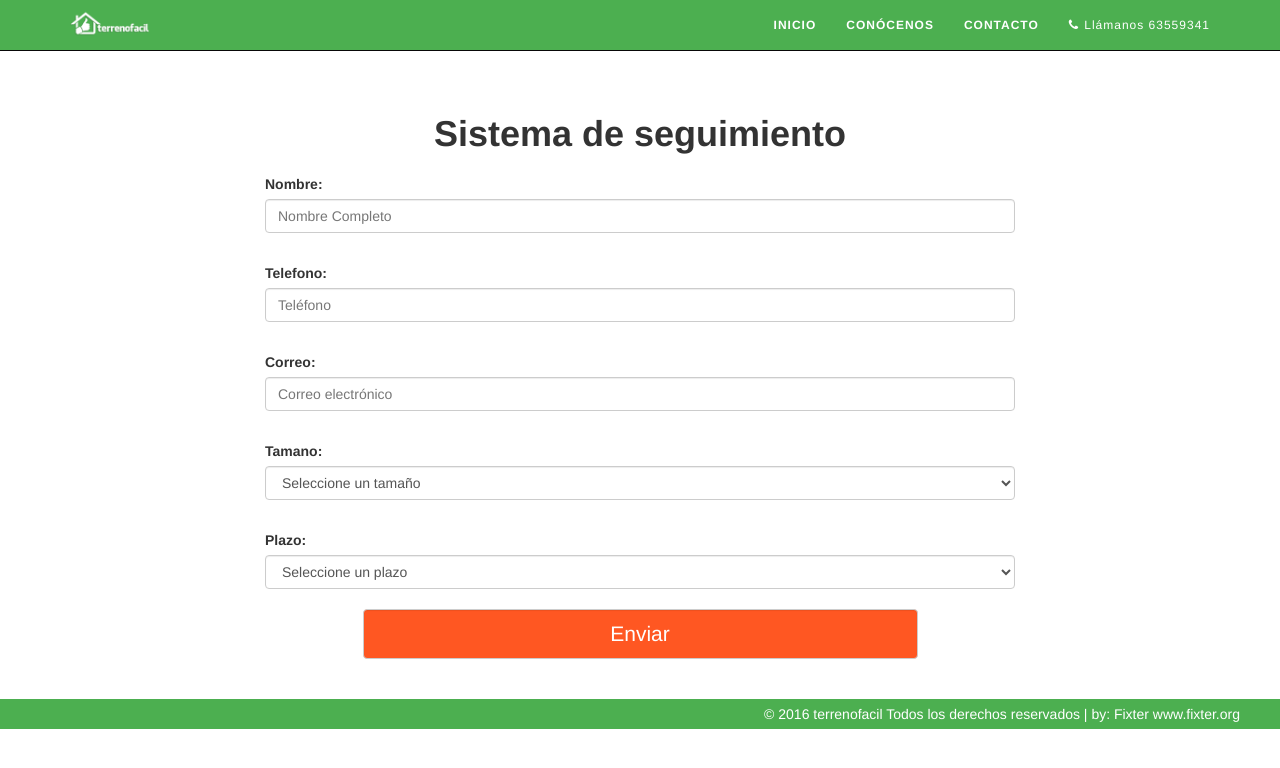
After one commit to Serchcode/terrenofacil, a Django app: template Clientes/templates/registration/login.html in a window 1280 px wide. The commit adds this page. Shown: the top 768 px of the page. Run offline with Django 3.2, Linux system fonts and the light colour scheme; the template is opened without the code that fills it: values that come from a table or form of the project are taken from there, others are empty; parts of the project's set-up code (start-up, migrations or seed data) failed here and were passed over; some libraries are stand-ins or nearby versions.

```diff
--- a/Clientes/models.py
+++ b/Clientes/models.py
@@ -25,10 +25,19 @@ class Cliente(models.Model):
 	fecha = models.DateField(auto_now=True, blank=True,null=True)
 	hora = models.TimeField(auto_now=True, blank=True, null=True)
 	comentario = models.TextField(blank=True, null=True)
+	cerrado = models.BooleanField(default=False, blank=True)
+	cita = models.DateField(default=None, blank=True, null=True)
+
 
 	def __str__(self):
 		return 'Cliente: {} se registró el {} a las {}'.format(self.nombre, self.fecha, self.hora)
 
 	class Meta:
 		ordering = ('-fecha','-hora')
+
+class Administradores(models.Model):
+	nombre = models.CharField(max_length=100)
+	apellidos = models.CharField(max_length=140, blank=True, null=True)
+	correo = models.EmailField(max_length=140, blank=True, null=True)
+	username = models.CharField(max_length=140)
 # Create your models here.
--- /dev/null
+++ b/Clientes/templates/registration/login.html
@@ -0,0 +1,60 @@
+{% extends "base.html" %}
+{%load static%}
+{% block content %}
+    <div class="navbar navbar-inverse navbar-fixed-top move-me" id="menu">
+        <div class="container">
+            <div class="navbar-header">
+                <button type="button" class="navbar-toggle" data-toggle="collapse" data-target=".navbar-collapse">
+                    <span class="icon-bar"></span>
+                    <span class="icon-bar"></span>
+                    <span class="icon-bar"></span>
+                </button>
+                <a class="navbar-brand" href="#"><img class="logo-custom" src="{%static 'media/logo.png'%}"></a>
+            </div>
+            <div class="navbar-collapse collapse">
+                <ul class="nav navbar-nav navbar-right">
+                    <li ><a style="color:#fff;" href="{%url 'main:home'%}">INICIO</a></li>
+                    <li ><a style="color:#fff;" href="{%url 'main:home'%}">CONÓCENOS</a></li>
+                    <li ><a style="color:#fff;" href="{%url 'main:home'%}">CONTACTO</a></li>
+                    <li ><a style="color:#fff;" target="_top"><i class="fa fa-phone"></i><span class="home-mail">Llámanos 63559341</span></a></li>
+                </ul>
+            </div>
+
+        </div>
+    </div>
+    <section class="features" id="features">
+        <div class="container" style="padding-top:5%;">
+            <div class="row text-center" >
+                <div class="col-lg-8 col-lg-offset-2 col-md-8 col-md-offset-2 col-sm-10 col-sm-offset-1">
+                    <h1>
+                    <strong>
+                        Sistema de seguimiento
+                    </strong>
+                    </h1>
+                </div>
+            </div>
+                <form action="{%url 'seguimiento:login'%}" method="post">
+                    <div class="row">
+                    <div class="col-lg-8 col-lg-offset-2 col-md-8 col-md-offset-2 col-sm-10 col-sm-offset-1">
+                        {%csrf_token%}
+                        {{form.as_p}}
+                    </div>
+                    </div>
+                    <div class="row">
+                        <div class="col-lg-6 col-lg-col-offset-3 col-md-6 col-md-offset-3 col-sm-10 col-sm-offset-1">
+                            <input type="submit" class="btn-default form-control" value="Enviar">
+                        </div>
+                    </div>
+
+                    </form>
+        </div>
+    </section>
+{% endblock content %}
+
+{% block otherscripts %}
+    <script>
+        $(document).ready(function(){
+            $('#id_username,#id_password').addClass("validate form-control formclass");
+        });
+    </script>
+{% endblock otherscripts %}
--- /dev/null
+++ b/Clientes/urls.py
@@ -0,0 +1,9 @@
+from django.conf.urls import url
+from django.contrib.auth.views import login,logout
+from . import views
+
+urlpatterns = [
+	url(r'^login/$', login, name="login"),
+	url(r'^registros/$', views.Registros.as_view(), name="registros"),
+	url(r'^registros/(?P<id>\d+)$', views.Detalle.as_view(), name="detalle")
+]
--- a/Templates/base.html
+++ b/Templates/base.html
@@ -23,7 +23,6 @@
 
 </head>
 <body>
-
 
 
     {%block content%}
--- a/Terrenofacil/settings.py
+++ b/Terrenofacil/settings.py
@@ -126,3 +126,5 @@ STATICFILES_DIRS=(os.path.join(BASE_DIR,"static"),)
 
 MEDIA_ROOT = os.path.join(BASE_DIR,'media')
 MEDIA_URL = '/media/'
+
+LOGIN_REDIRECT_URL = '/seguimiento/registros/'
--- a/Terrenofacil/urls.py
+++ b/Terrenofacil/urls.py
@@ -3,11 +3,14 @@ from django.contrib import admin
 from django.conf import settings
 from django.views.static import serve
 from main import urls as mainUrls
+from Clientes import urls as SeguimientoUrls
 from django.conf.urls.static import static
 
 urlpatterns = [
     url(r'^admin/', admin.site.urls),
     url(r'^',include(mainUrls, namespace="main")),
+    url(r'^seguimiento/', include(SeguimientoUrls, namespace="seguimiento")),
+
     url(
         regex=r'^media/(?P<path>.*)$',
         view=serve,
```
Also changed, not shown: Clientes/templates/clientes/registros.html (added, +48 -0 lines), Clientes/views.py (+17 -1 lines), Clientes/forms.py (line endings or trailing spaces), Clientes/migrations/0008_auto_20161109_0000.py (added), db.sqlite3.
